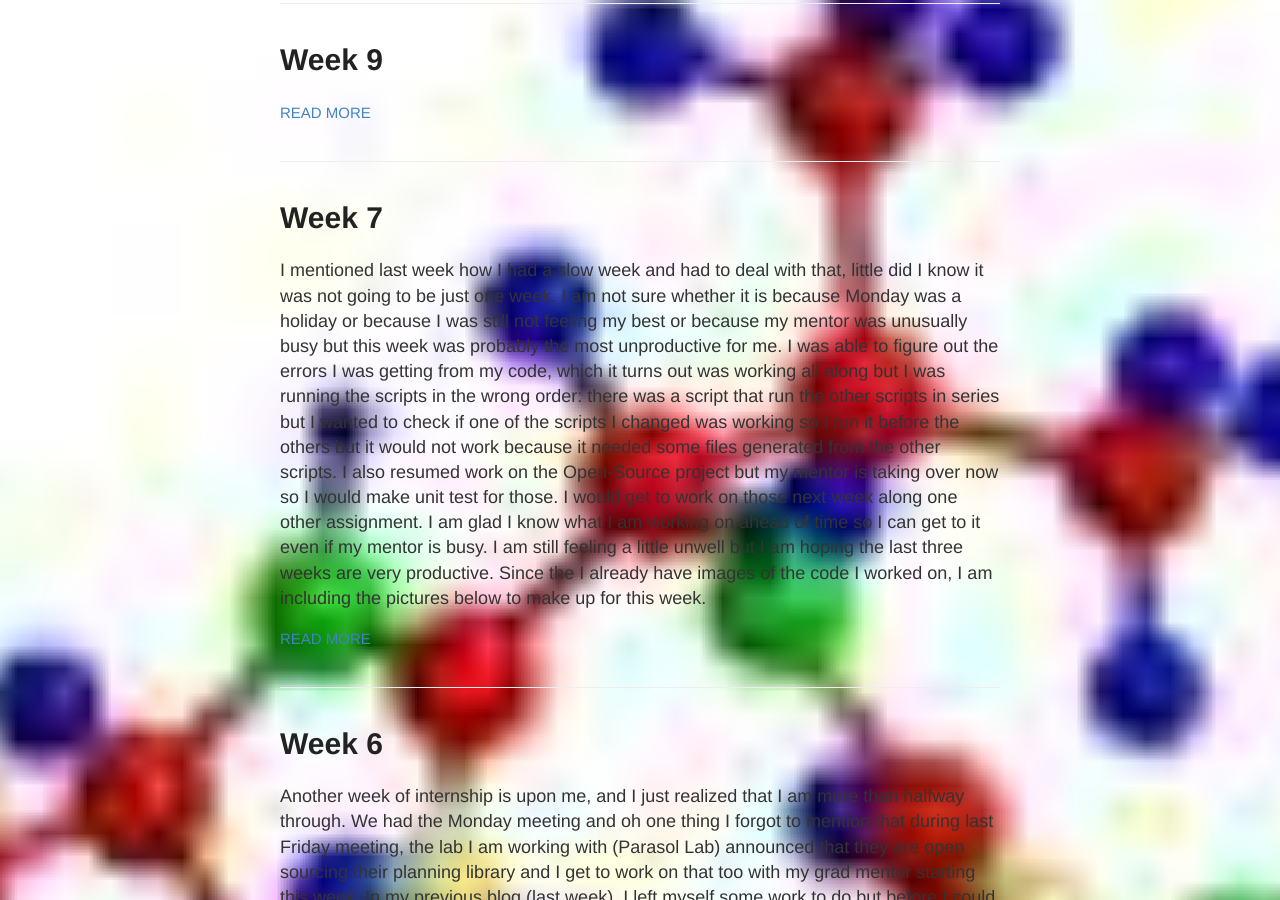
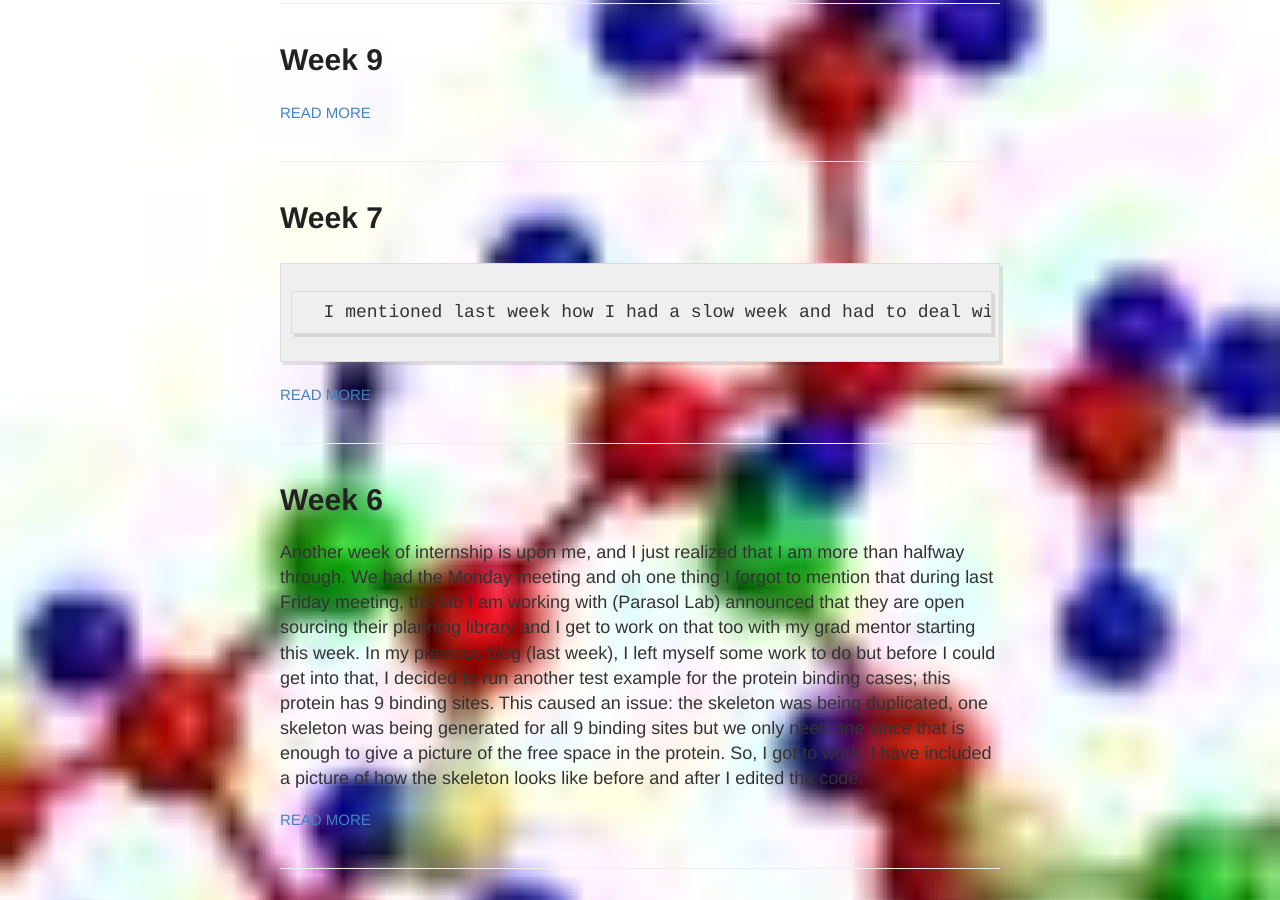
Before and after one commit to Ceella24/DREU21, a Jekyll site: the page built from blog.html, in a window 1280 px wide and 900 px high, scrolled down 285 px. Built offline with Jekyll 4.4.1, drawn with Linux system fonts in a browser that asks for light colours; some of the changed lines change nothing that is shown.

Commit message:
Update 2021-07-05-week7.md

```diff
--- a/_posts/2021-07-05-week7.md
+++ b/_posts/2021-07-05-week7.md
@@ -3,8 +3,9 @@
 title: Week 7
 ---
 
-I mentioned last week how I had a slow week and had to deal with that, little did I know it was not going to be just one week. I am not sure whether it is because Monday was a holiday or because I was still not feeling my best or because my mentor was unusually busy but this week was probably the most unproductive for me. I was able to figure out the errors I was getting from my code, which it turns out was working all along but I was running the scripts in the wrong order: there was a script that run the other scripts in series but I wanted to check if one of the scripts I changed was working so I run it before the others but it would not work because it needed some files generated from the other scripts. I also resumed work on the Open-Source project but my mentor is taking over now so I would make unit test for those. I would get to work on those next week along one other assignment. I am glad I know what I am working on ahead of time so I can get to it even if my mentor is busy. I am still feeling a little unwell but I am hoping the last three weeks are very productive.
-Since the I already have images of the code I worked on, I am including the pictures below to make up for this week.
+      I mentioned last week how I had a slow week and had to deal with that, little did I know it was not going to be just one week. I am not sure whether it is because Monday was a holiday or because I was still not feeling my best or because my mentor was unusually busy but this week was probably the most unproductive for me. I was able to figure out the errors I was getting from my code, which it turns out was working all along but I was running the scripts in the wrong order: there was a script that run the other scripts in series but I wanted to check if one of the scripts I changed was working so I run it before the others but it would not work because it needed some files generated from the other scripts. I also resumed work on the Open-Source project but my mentor is taking over now so I would make unit test for those. I would get to work on those next week along one other assignment. I am glad I know what I am working on ahead of time so I can get to it even if my mentor is busy. I am still feeling a little unwell but I am hoping the last three weeks are very productive.
+
+  Since the I already have images of the code I worked on, I am including the pictures below to make up for this week. And just to be clear, the pictures are for the same protein but covering the different things we look at.
 
 ![image](https://user-images.githubusercontent.com/66149407/125174243-87cc1480-e189-11eb-96e0-ba9cd5b719f3.png)
   Figure 1: showing a roadmap
```
